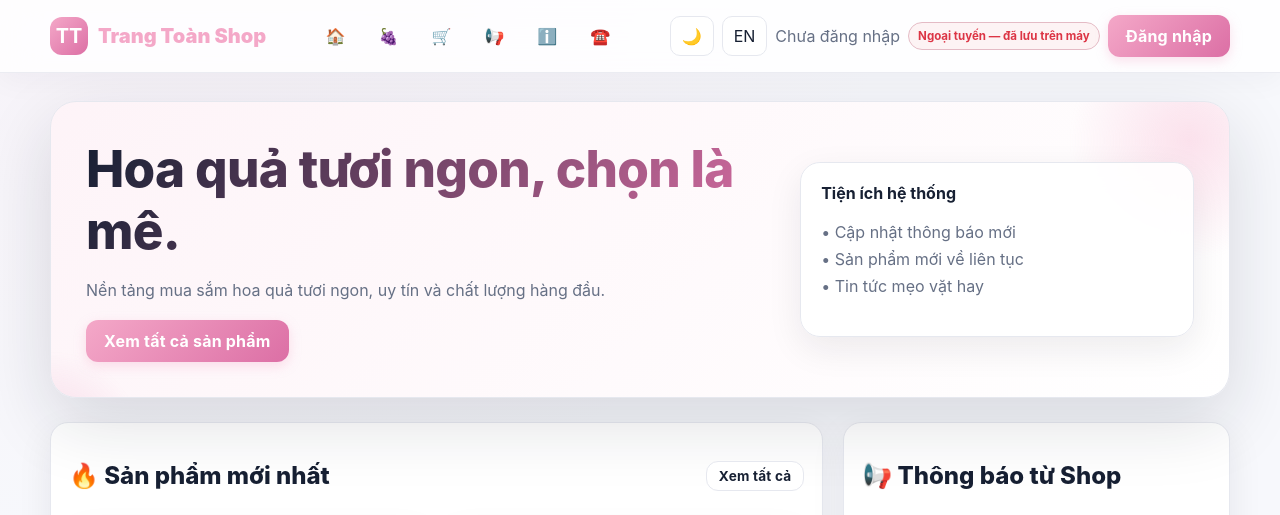
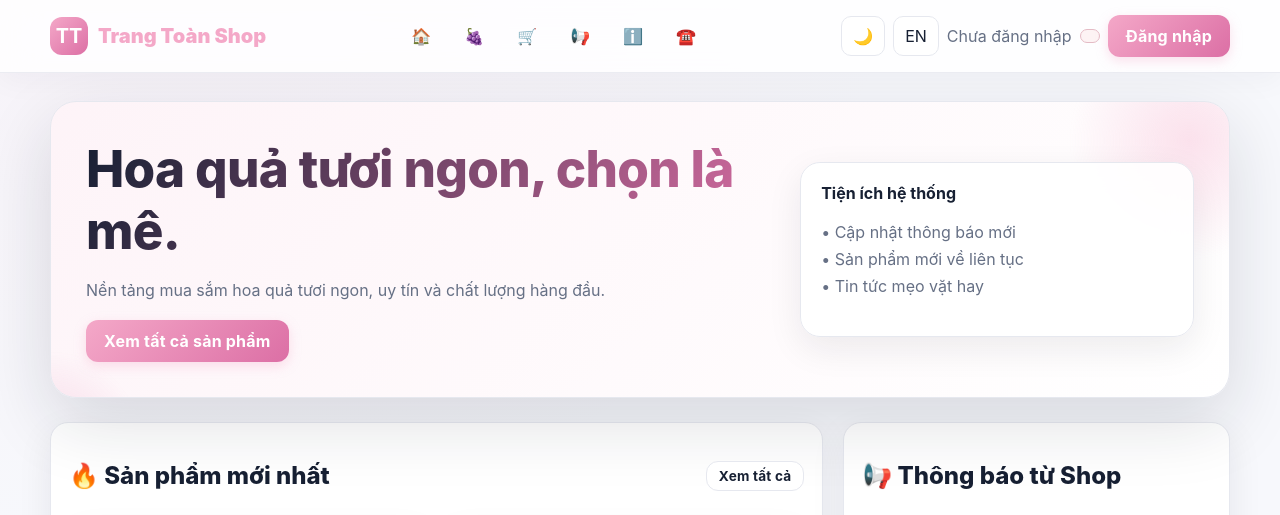
Before and after one commit to HuyOJ-bit/trangtoan, a plain HTML site: page index.html in a window 1280 px wide. Shown: the top 515 px of the page. Drawn offline with Linux system fonts and the light colour scheme.

Commit message:
Update index.html

```diff
--- a/index.html
+++ b/index.html
@@ -599,7 +599,7 @@ async function loadFromFirebase(){
     repairCart();
     writeLocalBackup();
     renderAll();
-    setSaveStatus('Ngoại tuyến — đã lưu trên máy','offline');
+    setSaveStatus('','offline');
     toast('⚠️ Firebase đang lỗi/kết nối chập chờn. Dữ liệu vẫn được lưu cục bộ.');
   }
 }
```
